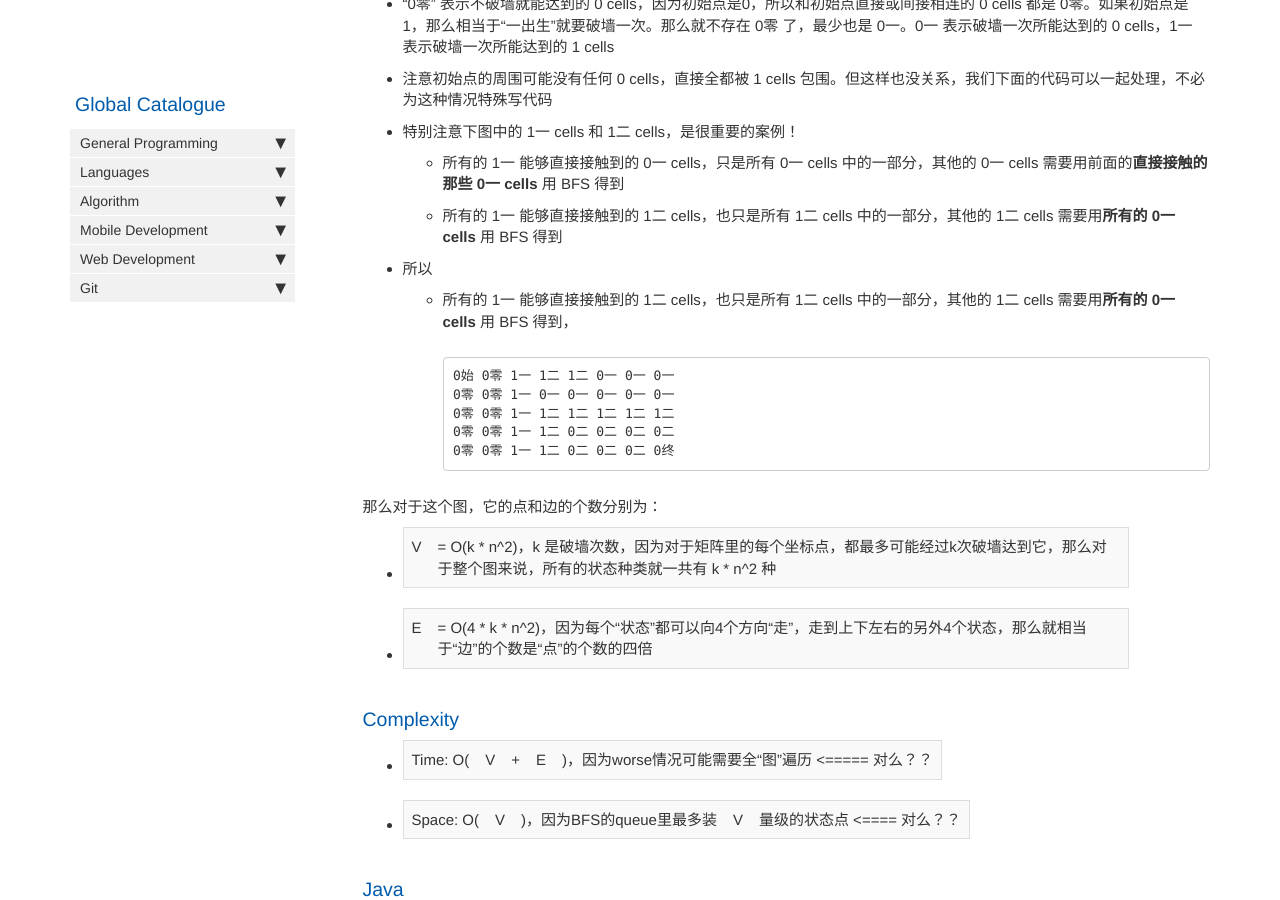
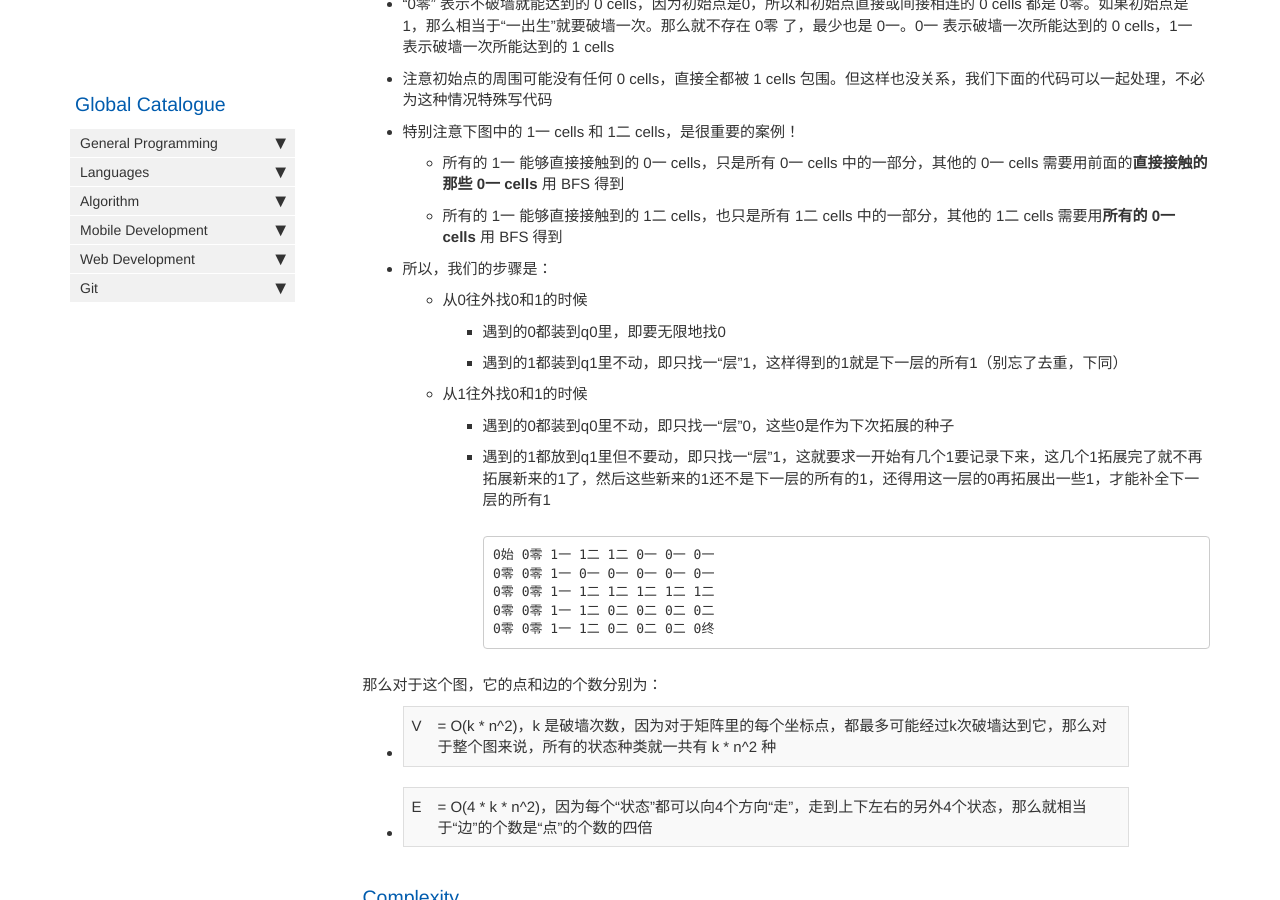
Before and after one commit to HungryOrc/hungryorc.github.io, a Jekyll site: the page built from pages/algorithm/algorithm_reach_destination_with_min_wall_breaking.md, in a window 1280 px wide and 900 px high, scrolled down 1249 px. Built offline with Jekyll 4.4.1, drawn with Linux system fonts in a browser that asks for light colours; nearby versions of some CDN libraries; comment, search, counter and statistics services are not loaded.

Commit message:
Update algorithm_reach_destination_with_min_wall_breaking.md

````diff
--- a/pages/algorithm/algorithm_reach_destination_with_min_wall_breaking.md
+++ b/pages/algorithm/algorithm_reach_destination_with_min_wall_breaking.md
@@ -60,8 +60,13 @@ toc: false
 * 特别注意下图中的 1一 cells 和 1二 cells，是很重要的案例！
   * 所有的 1一 能够直接接触到的 0一 cells，只是所有 0一 cells 中的一部分，其他的 0一 cells 需要用前面的**直接接触的那些 0一 cells** 用 BFS 得到
   * 所有的 1一 能够直接接触到的 1二 cells，也只是所有 1二 cells 中的一部分，其他的 1二 cells 需要用**所有的 0一 cells** 用 BFS 得到
-* 所以
-  * 所有的 1一 能够直接接触到的 1二 cells，也只是所有 1二 cells 中的一部分，其他的 1二 cells 需要用**所有的 0一 cells** 用 BFS 得到，
+* 所以，我们的步骤是：
+  * 从0往外找0和1的时候
+    * 遇到的0都装到q0里，即要无限地找0
+    * 遇到的1都装到q1里不动，即只找一“层”1，这样得到的1就是下一层的所有1（别忘了去重，下同）
+  * 从1往外找0和1的时候
+    * 遇到的0都装到q0里不动，即只找一“层”0，这些0是作为下次拓展的种子
+    * 遇到的1都放到q1里但不要动，即只找一“层”1，这就要求一开始有几个1要记录下来，这几个1拓展完了就不再拓展新来的1了，然后这些新来的1还不是下一层的所有的1，还得用这一层的0再拓展出一些1，才能补全下一层的所有1
 ```
 0始 0零 1一 1二 1二 0一 0一 0一
 0零 0零 1一 0一 0一 0一 0一 0一
````
